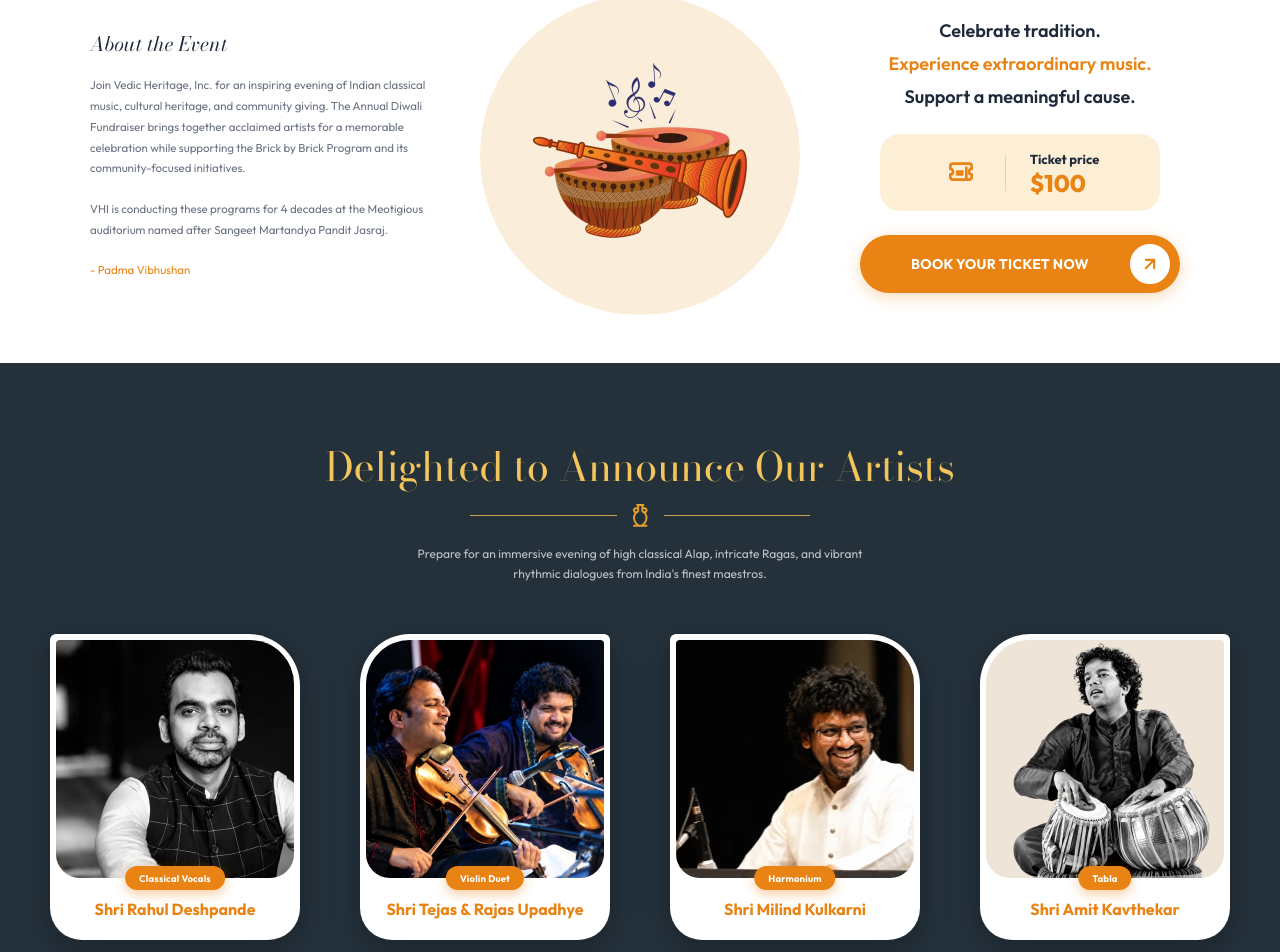
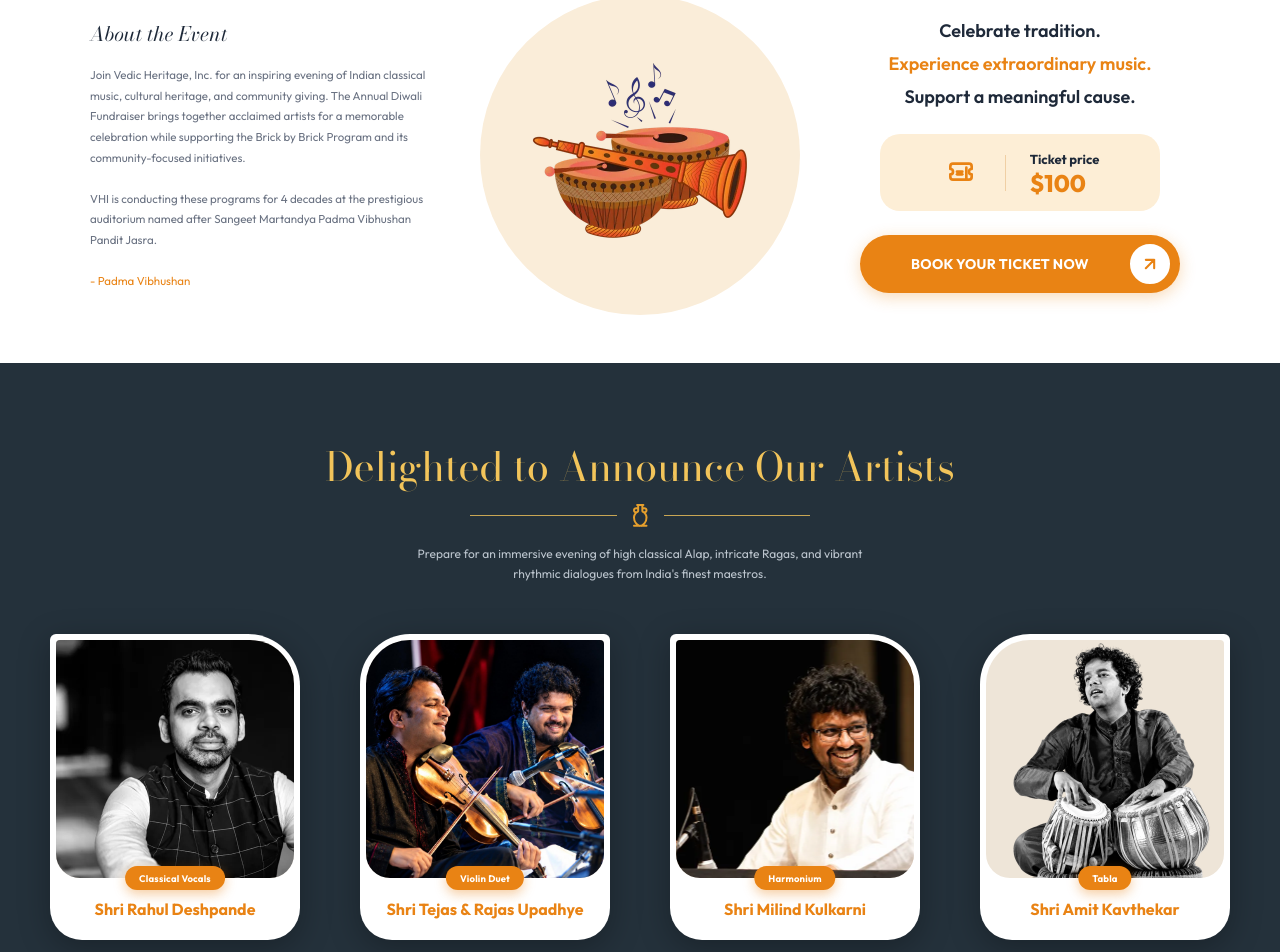
Before and after one commit to vedicheritagein/vedicheritage, a React (Vite) app: page / in a window 1280 px wide. Shown: the part 1008-1960 px from the top of the page. Built offline with nearby package versions, Linux system fonts and the light colour scheme; no server answers; a web font is replaced by a local one.

Commit message:
content updated

```diff
--- a/src/components/CelebrateSection.tsx
+++ b/src/components/CelebrateSection.tsx
@@ -32,7 +32,8 @@ export function CelebrateSection() {
               Join Vedic Heritage, Inc. for an inspiring evening of Indian classical music, cultural heritage, and community giving. The Annual Diwali Fundraiser brings together acclaimed artists for a memorable celebration while supporting the Brick by Brick Program and its community-focused initiatives.
             </p>
             <p className="font-['Outfit',sans-serif] text-[11.5px] text-gray-500 leading-[1.8] m-0 mb-5">
-              VHI is conducting these programs for 4 decades at the Meotigious auditorium named after Sangeet Martandya Pandit Jasraj.
+              VHI is conducting these programs for 4 decades at the
+prestigious auditorium named after Sangeet Martandya Padma Vibhushan Pandit Jasra.
             </p>
             <p className="font-['Outfit',sans-serif] text-[11.5px] text-[#e98314] leading-[1.8] m-0">
               - Padma Vibhushan
```
